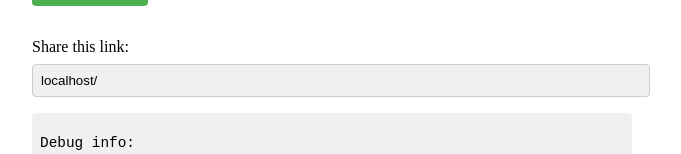
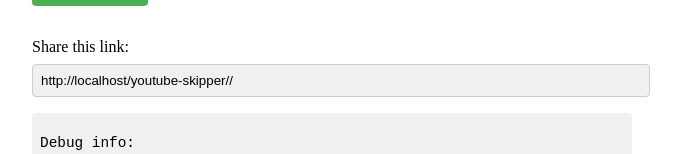
Before and after one commit to skorotkiewicz/youtube-skipper, a React app: page /youtube-skipper/ in a window 1280 px wide. Shown: the part 250-404 px from the top of the page, without its empty margins (308-989 px from the left). Built offline with nearby package versions, Linux system fonts and the light colour scheme; the HTML template or start-up script is replaced by a standard one.

Commit message:
share url and tooltip

```diff
--- a/src/App.jsx
+++ b/src/App.jsx
@@ -8,6 +8,7 @@ const YouTubeSkipper = () => {
   const [skips, setSkips] = useState([{ start: "", end: "" }]);
   const [debug, setDebug] = useState("");
   const [share, setShare] = useState("");
+  const [tooltipVisible, setTooltipVisible] = useState(false);
   const playerRef = useRef(null);
   const navigate = useNavigate();
   const location = useLocation();
@@ -96,6 +97,16 @@ const YouTubeSkipper = () => {
     }
   };
 
+  const handleCopy = () => {
+    const valueToCopy = `${window.location.origin}${window.location.pathname}/${share}`;
+    navigator.clipboard.writeText(valueToCopy).then(() => {
+      setTooltipVisible(true);
+      setTimeout(() => {
+        setTooltipVisible(false);
+      }, 1500);
+    });
+  };
+
   return (
     <div className="youtube-skipper">
       <h1>YouTube Video Skipper</h1>
@@ -151,13 +162,18 @@ const YouTubeSkipper = () => {
       )}
       <div className="share-link">
         <p>Share this link:</p>
-        <input
-          type="text"
-          readOnly
-          value={`${window.location.host}/${share}`}
-        />
-        {/* <input type="text" readOnly value={window.location.href} /> */}
+
+        <div className="tooltip-container">
+          <input
+            type="text"
+            readOnly
+            value={`${window.location.origin}${window.location.pathname}/${share}`}
+            onClick={handleCopy}
+          />
+          {tooltipVisible && <div className="tooltip">Copied!</div>}
+        </div>
       </div>
+
       <div className="debug">
         <p>Debug info: {debug}</p>
       </div>
--- a/src/YouTubeSkipper.scss
+++ b/src/YouTubeSkipper.scss
@@ -107,3 +107,24 @@
     }
   }
 }
+
+.tooltip-container {
+  position: relative;
+  // display: inline-block;
+}
+
+.tooltip {
+  visibility: visible;
+  background-color: black;
+  color: #fff;
+  text-align: center;
+  border-radius: 5px;
+  padding: 5px;
+  position: absolute;
+  z-index: 1;
+  bottom: 125%;
+  left: 50%;
+  margin-left: -60px;
+  opacity: 1;
+  transition: opacity 0.3s;
+}
```
